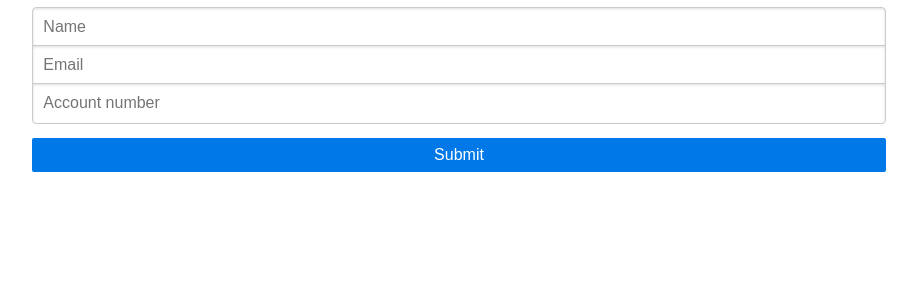
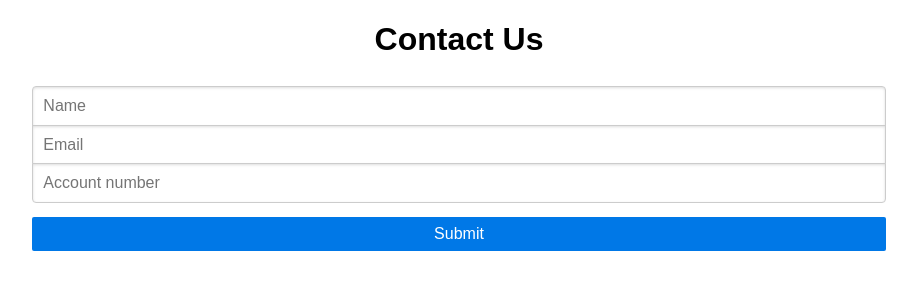
Before and after one commit to dportzline83/dportzline83.github.com, a plain HTML site: page index.html in a window 1280 px wide. Shown: the whole page, without its empty margins (181-1098 px from the left). Drawn offline with nearby package versions, Linux system fonts and the light colour scheme.

Commit message:
Center a header and the thank you message

```diff
--- a/index.html
+++ b/index.html
@@ -9,24 +9,25 @@
     <meta name="viewport" content="width=device-width, initial-scale=1">
   </head>
   <body>
-    <div>
+    <div class="pure-g">
+      <div class="pure-u-2-3 form-content">
+        <h1 class="center">Contact Us</h1>
         <form
           id="gform"
           method="POST"
           action=""
-        class="pure-form pure-g form"
+          class="pure-form"
         >
-        <div class="pure-u-2-3 form-content">
           <fieldset class="pure-group">
             <input id="name" name="name" class="pure-input-1" type="text" placeholder="Name" required />
             <input id="email" name="email" class="pure-input-1" type="email" placeholder="Email" required />
             <input id="account" name="account" class="pure-input-1" type="password" placeholder="Account number" required />
           </fieldset>
           <input type="submit" class="pure-button pure-button-primary pure-input-1" value="Submit"/>
+        </form>
+        <div class="center" style="display:none;" id="thankyou_message">
+          <h2>Thank you!</h2>
         </div>
-      </form>
-      <div style="display:none;" id="thankyou_message">
-        <h2>Thank you!</h2>
       </div>
     </div>
     <script data-cfasync="false" type="text/javascript" src="https://cdn.rawgit.com/dwyl/html-form-send-email-via-google-script-without-server/master/form-submission-handler.js"></script>
--- a/site.css
+++ b/site.css
@@ -1,3 +1,7 @@
 .form-content {
   margin: auto;
 }
+
+.center {
+  text-align: center;
+}
```
Lines whose indentation alone changed are shown as unchanged.
